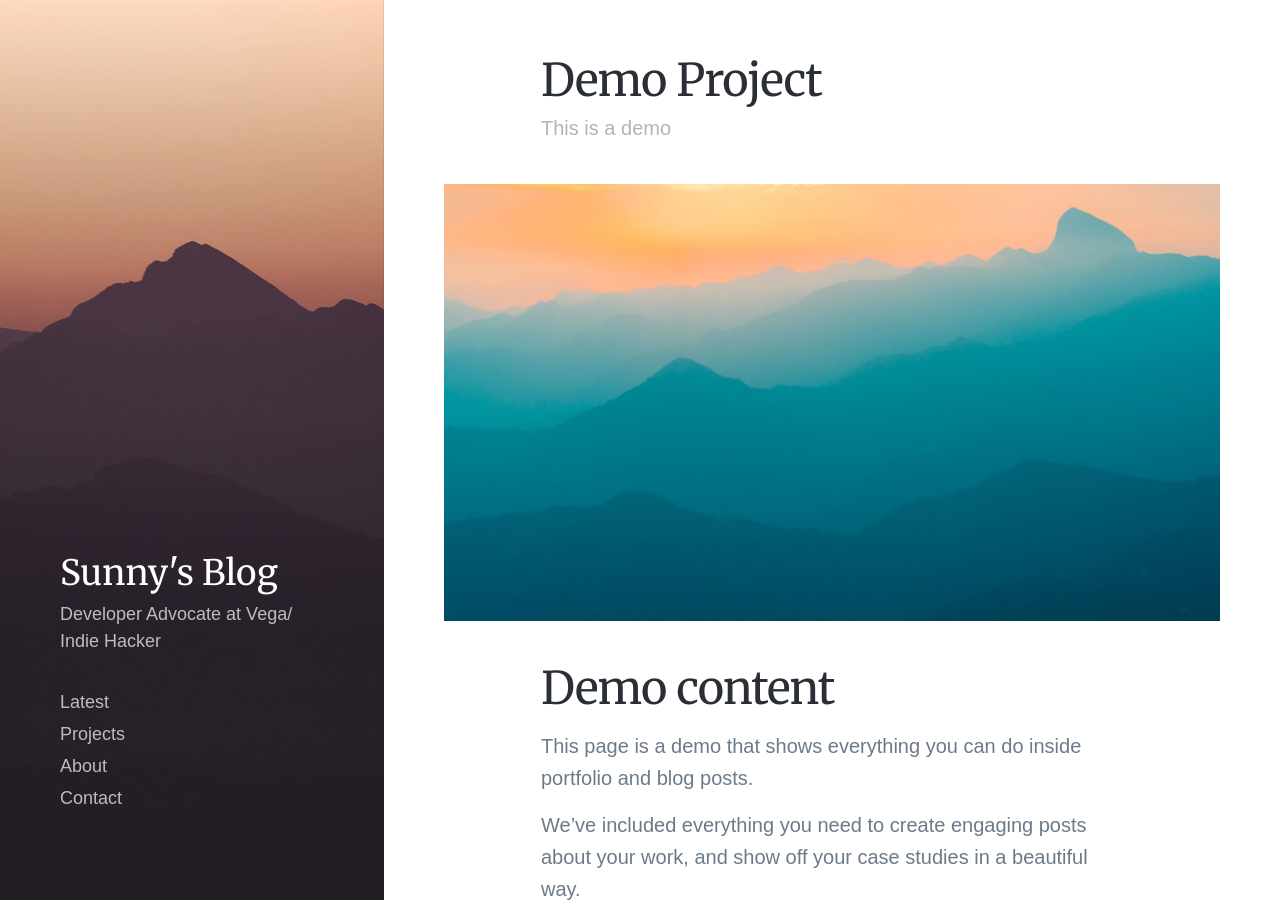
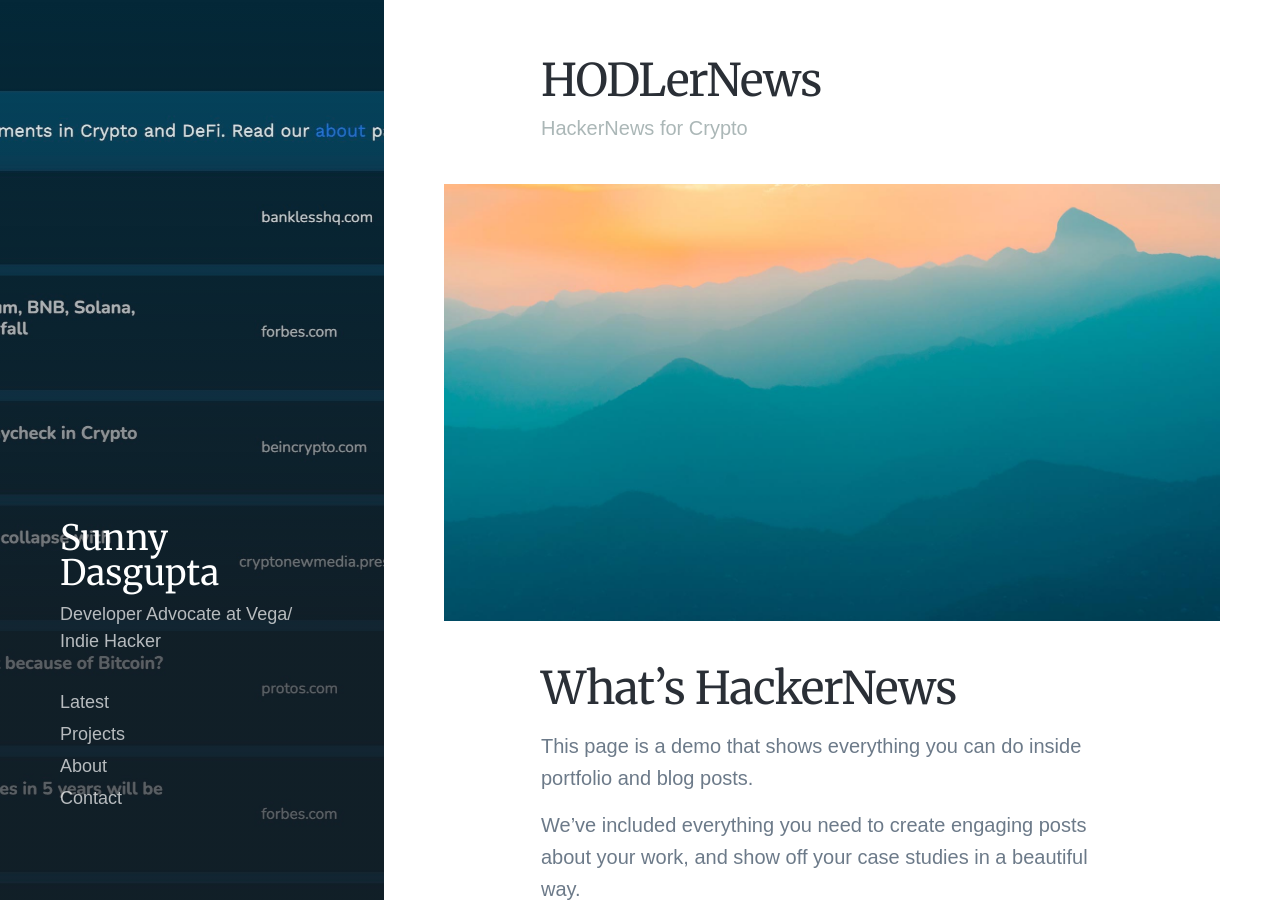
Before and after one commit to SuDa2103/Journal, a Jekyll site: the page built from _projects/2021-01-20-hodlernews.md, in a window 1280 px wide and 900 px high. Built offline with Jekyll 4.4.1, drawn with Linux system fonts in a browser that asks for light colours; nearby versions of some CDN libraries; some web fonts are replaced; some of the changed text lies outside the part shown.

Commit message:
Adding in projects

```diff
--- a/_data/settings.yml
+++ b/_data/settings.yml
@@ -1,5 +1,5 @@
 basic_settings:
-  site_title: Sunny's Blog
+  site_title: Sunny Dasgupta
   site_tagline: Developer Advocate at Vega/ Indie Hacker
   favicon_image: /images/favicon.png
 
--- a/_projects/2018-06-30-demo-project.md
+++ b/_projects/2021-01-20-hodlernews.md
@@ -1,13 +1,13 @@
 ---
-title: 'Demo Project'
-subtitle: 'This is a demo'
-date: 2018-06-30 00:00:00
-featured_image: '/images/demo/demo-square.jpg'
+title: 'HODLerNews'
+subtitle: 'HackerNews for Crypto'
+date: 2022-01-20 00:00:00
+featured_image: '/images/demo/hodlernews_featured.jpg'
 ---
 
 ![](/images/demo/demo-landscape.jpg)
 
-## Demo content
+## What's HackerNews
 
 This page is a demo that shows everything you can do inside portfolio and blog posts.
 
```
Also changed, not shown: _posts/2018-06-30-demo-post.md (deleted, +0 -103 lines), _posts/2022-01-11-how-i-built-my-mvp.md (+8 -0 lines), _projects/2021-06-30-wisdom-blog.md (added, +14 -0 lines), images/demo/hn_feedback.jpg (added), images/demo/indie-hackers.jpg (added), images/demo/nested-comments.jpg (added), images/demo/wisdom-blog.jpg (added).
